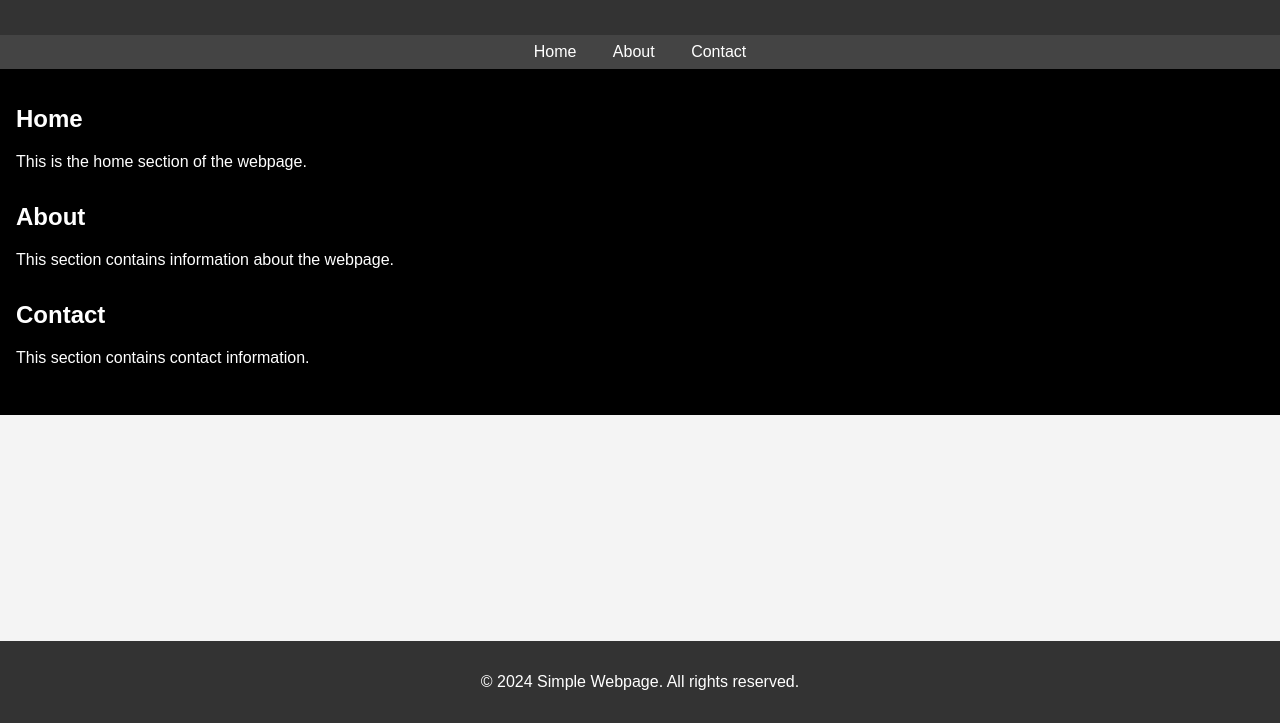
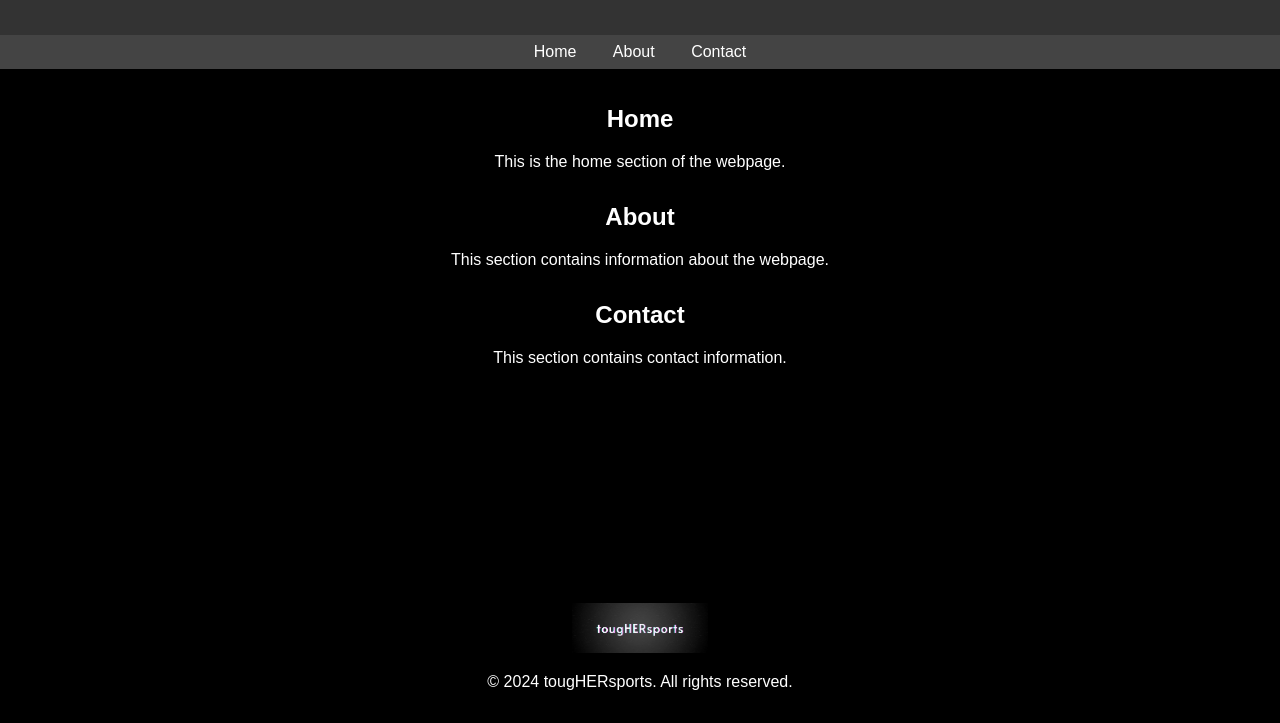
Before and after one commit to 29henbar/toughersports, a plain HTML site: page index.html in a window 1280 px wide. Shown: the part 77-800 px from the top of the page. Drawn offline with Linux system fonts and the light colour scheme.

Commit message:
sdfkjl;dasn

```diff
--- a/index.html
+++ b/index.html
@@ -31,8 +31,13 @@
             <p>This section contains contact information.</p>
         </section>
     </main>
+
+
+
     <footer>
-        <p>&copy; 2024 Simple Webpage. All rights reserved.</p>
+        <img src="/assets/tougHE.png" alt="Girl in a jacket" style="width:auto;height:50px;">
+        <p>&copy; 2024 tougHERsports. All rights reserved.</p>
     </footer>
+
 </body>
 </html>
--- a/styles.css
+++ b/styles.css
@@ -1,9 +1,12 @@
+
 body {
     font-family: Arial, sans-serif;
     margin: 0;
     padding: 0;
-    background-color: #f4f4f4;
+    background-color: #000000;
+    overflow-y: scroll; /* Ensures vertical scrolling */
 }
+
 
 header {
     background-color: #333;
@@ -39,14 +42,16 @@ main {
     background-color: black;
     color: white;
     padding: 1em;
+    text-align: center;
 }
 
 section {
+    background-color: black;
     margin-bottom: 2em;
 }
 
 footer {
-    background-color: #333;
+    background-color: black;
     color: white;
     text-align: center;
     padding: 1em 0;
```
Also changed, not shown: assets/tougHE.png (added).
